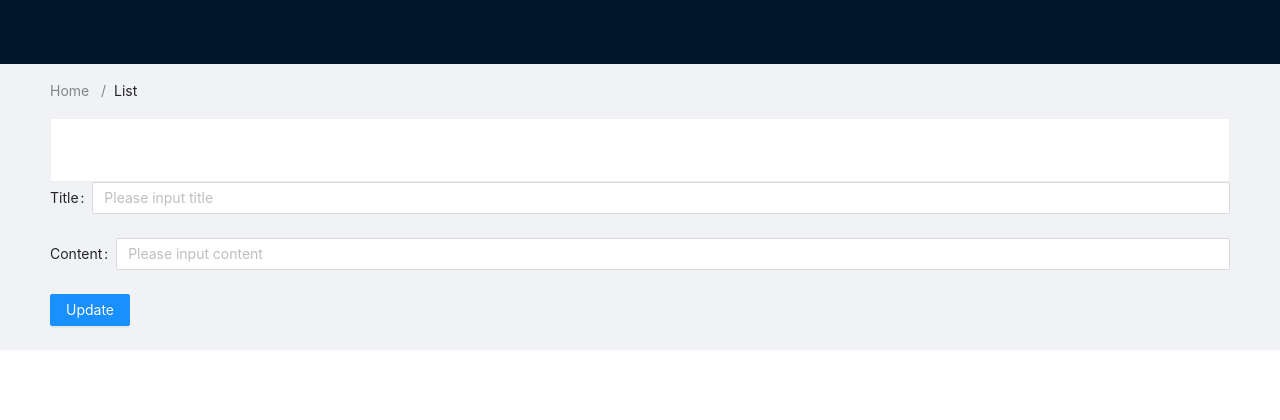
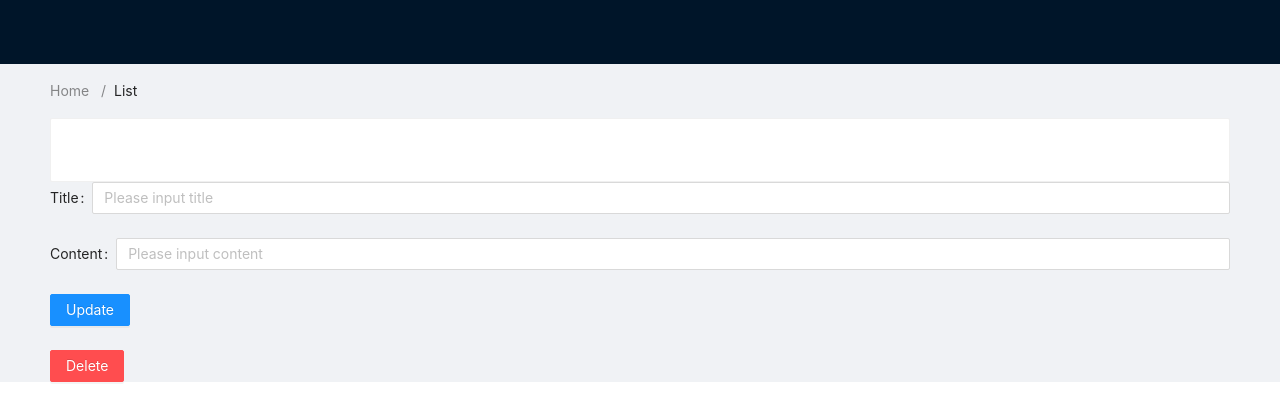
Before and after one commit to WillDera/React_Django, a React (Create React App) app in the folder Frontend/gui/: page /1 in a window 1280 px wide. Shown: the top 420 px of the page. Built offline with nearby package versions, Linux system fonts and the light colour scheme; no server answers.

Commit message:
Delete Functionality
-- Added the article delete functionality to the detail view of each article

```diff
--- a/Frontend/gui/src/components/Form.js
+++ b/Frontend/gui/src/components/Form.js
@@ -5,7 +5,8 @@ import axios from "axios";
 const CustomForm = (props) => {
   const [form] = Form.useForm();
 
-  const onSubmit = async (requestType, articleID) => {
+  const onSubmit = async (event, requestType, articleID) => {
+    event.preventDefault();
     try {
       const values = await form.validateFields();
       console.log("Success:", values);
@@ -46,7 +47,9 @@ const CustomForm = (props) => {
       <Form.Item>
         <Button
           type="primary"
-          onClick={(event) => onSubmit(props.requestType, props.articleID)}
+          onClick={(event) =>
+            onSubmit(event, props.requestType, props.articleID)
+          }
         >
           {props.btnText}
         </Button>
--- a/Frontend/gui/src/containers/ArticleDetailView.js
+++ b/Frontend/gui/src/containers/ArticleDetailView.js
@@ -1,7 +1,7 @@
 import React from "react";
 import axios from "axios";
 
-import { Card } from "antd";
+import { Button, Card } from "antd";
 
 import CustomForm from "../components/Form";
 
@@ -19,6 +19,12 @@ class ArticleDetail extends React.Component {
     });
   }
 
+  handleDelete = (event) => {
+    // const articleID = this.props.match.params.articleID;
+    // axios.delete(`http://127.0.0.1:8000/api/${articleID}`);
+    console.log("deleted");
+  };
+
   render() {
     return (
       <div>
@@ -30,6 +36,12 @@ class ArticleDetail extends React.Component {
           articleID={this.props.match.params.articleID}
           btnText="Update"
         />
+
+        <form onSubmit={this.handleDelete}>
+          <Button type="danger" htmlType="submit">
+            Delete
+          </Button>
+        </form>
       </div>
     );
   }
```
Also changed, not shown: 1 other file (tests, documents, lock files or other folders).
